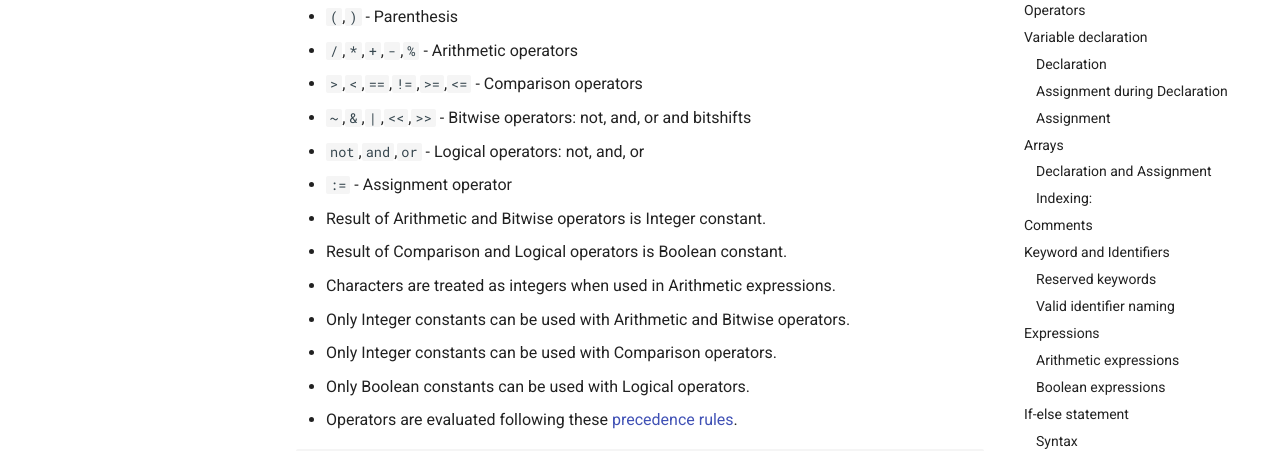
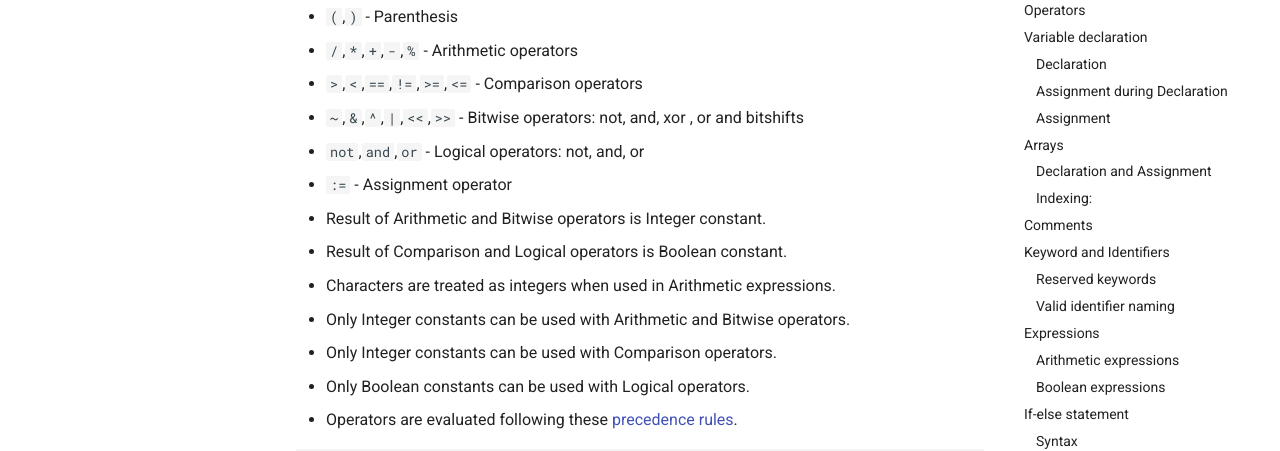
Before and after one commit to VedantParanjape/simpPRU, an MkDocs documentation site: the page built from docs/language-reference/language.md, in a window 1280 px wide and 900 px high, scrolled down 893 px. Shown: the part 152-603 px from the top of the window. Built offline with MkDocs 1.6.1 and Material for MkDocs 9.7.7, drawn with Linux system fonts in a browser that asks for light colours; comment, search, counter and statistics services are not loaded.

Commit message:
Updated Documentation

```diff
--- a/docs/language-reference/language.md
+++ b/docs/language-reference/language.md
@@ -26,7 +26,7 @@
 * `(`,`)` - Parenthesis
 * `/`,`*`,`+`,`-`,`%` - Arithmetic operators
 * `>`,`<`,`==`,`!=`,`>=`,`<=` - Comparison operators
-* `~`,`&`,`|`,`<<`,`>>` - Bitwise operators: not, and, or and bitshifts
+* `~`,`&`,`^`,`|`,`<<`,`>>` - Bitwise operators: not, and, xor , or and bitshifts
 * `not`,`and`,`or` - Logical operators: not, and, or
 * `:=` - Assignment operator
 
```
Also changed, not shown: other parts of docs/language-reference/language.md (+2 -0 lines), 1 other file.
